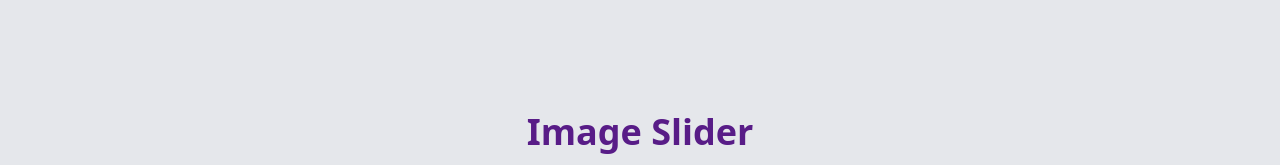
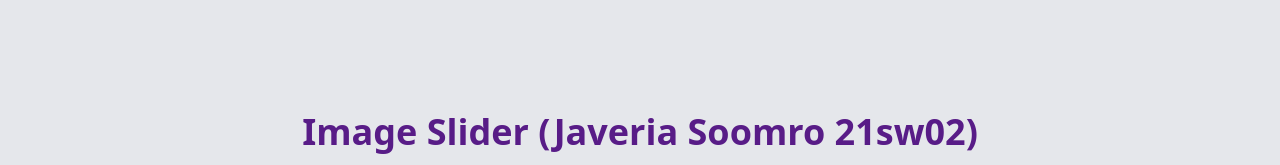
Before and after one commit to JaveriaSoomro/Image-Slider, a plain HTML site: page index.html in a window 1280 px wide. Shown: the top 165 px of the page. Drawn offline with nearby package versions, Linux system fonts and the light colour scheme.

Commit message:
Update index.html

```diff
--- a/index.html
+++ b/index.html
@@ -16,7 +16,7 @@
     <div class="container items-center mt-12 relative">
 
          <!-- Heading -->
-         <h1 class="flex justify-center font-bold font-sans text-purple-900 p-4 text-4xl"> Image Slider </h1>
+         <h1 class="flex justify-center font-bold font-sans text-purple-900 p-4 text-4xl"> Image Slider (Javeria Soomro 21sw02)</h1>
 
         <!-- Button Left -->
         <div class="button button-left absolute z-10 top-2/4 left-3 hidden" id="button-left">
```
